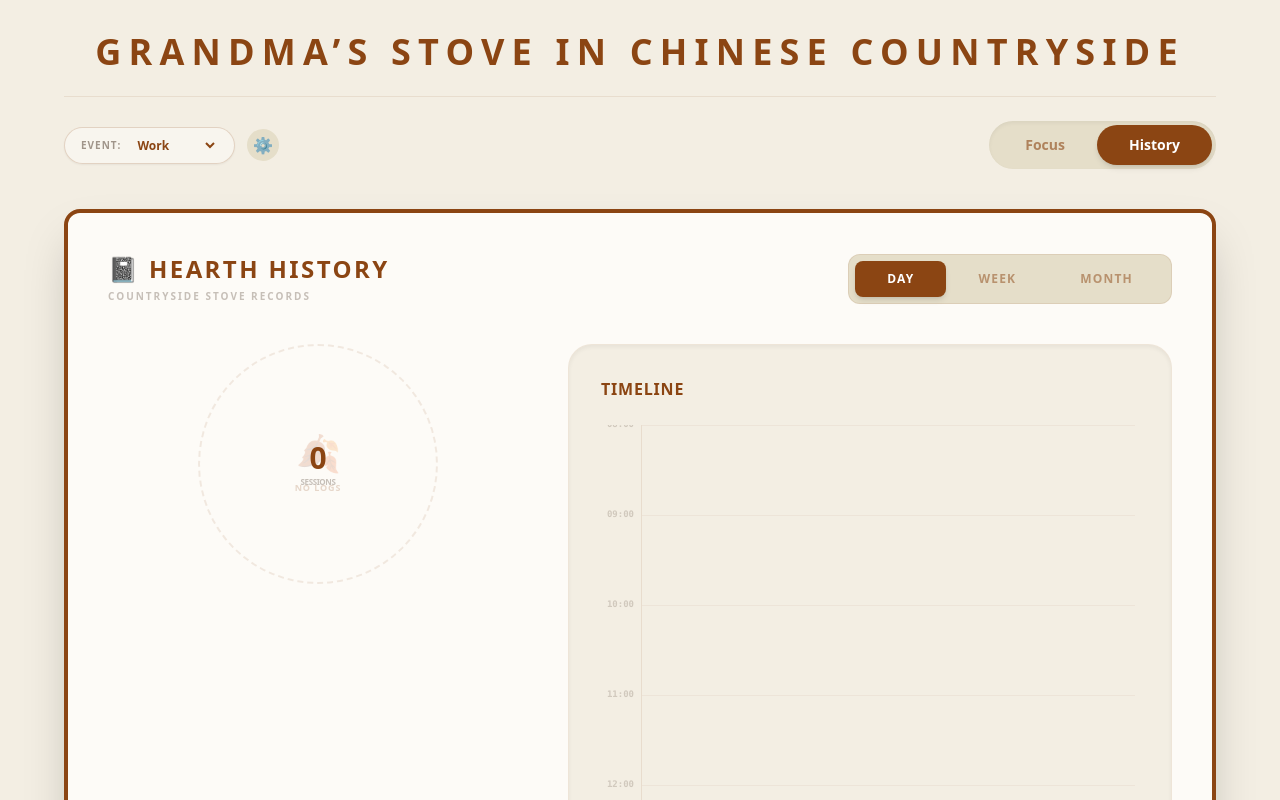
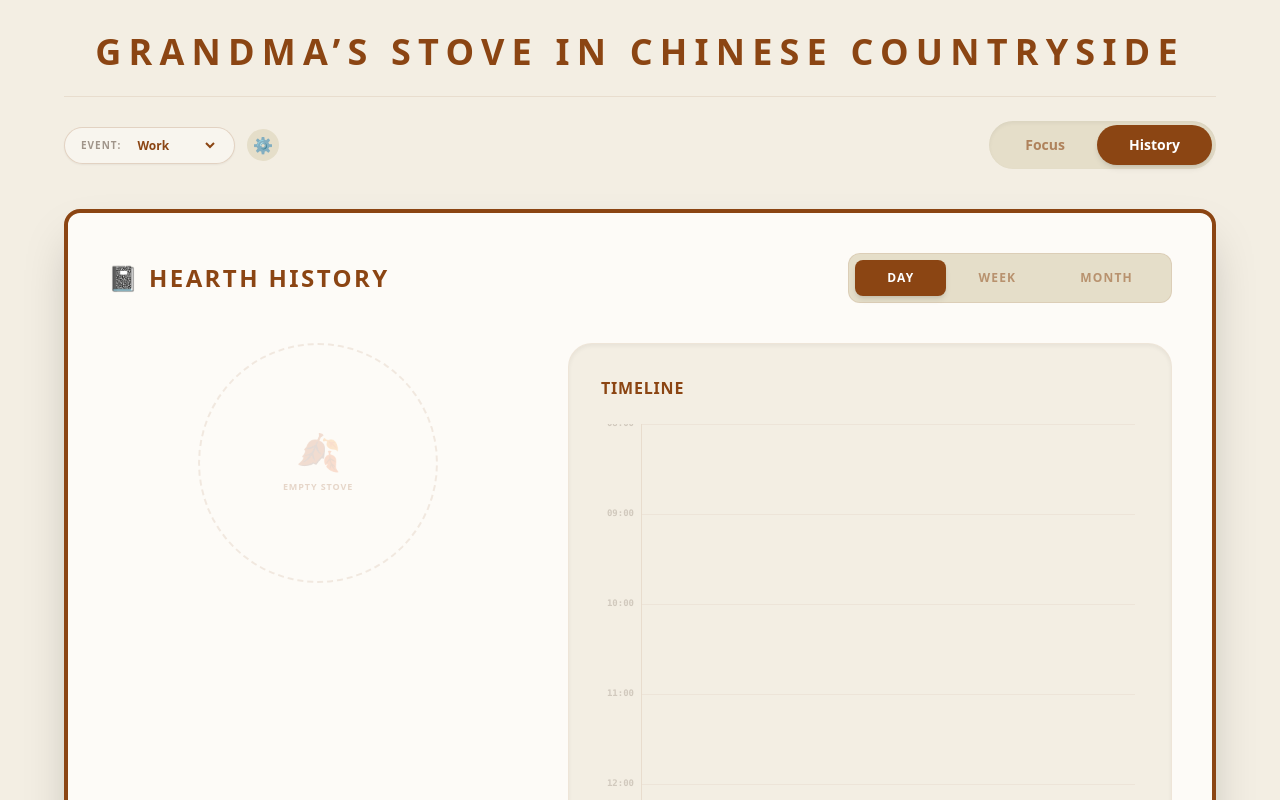
Before and after one commit to hayami1-tech/focus-tool---do-you-like-Chinese-food-, a React (Vite) app: page / in a window 1280 px wide. Both pictures are taken after a click on the button "History". Shown: the top 800 px of the page. Built offline with nearby package versions, Linux system fonts and the light colour scheme.

Commit message:
Update StatsBoard.tsx

```diff
--- a/components/StatsBoard.tsx
+++ b/components/StatsBoard.tsx
@@ -14,13 +14,15 @@ type Period = 'DAY' | 'WEEK' | 'MONTH';
 const formatDuration = (mins: number) => {
   const h = Math.floor(mins / 60);
   const m = mins % 60;
-  if (h === 0) return `${m}m`;
-  if (m === 0) return `${h}h`;
-  return `${h}h ${m}m`;
+  return h === 0 ? `${m}m` : m === 0 ? `${h}h` : `${h}h ${m}m`;
 };
 
 const formatTime = (timestamp: number) => {
-  return new Date(timestamp).toLocaleTimeString([], { hour: '2-digit', minute: '2-digit', hour12: false });
+  try {
+    return new Date(timestamp).toLocaleTimeString([], { hour: '2-digit', minute: '2-digit', hour12: false });
+  } catch (e) {
+    return '--:--';
+  }
 };
 
 const getIconByName = (name: string) => {
@@ -39,28 +41,30 @@ const StatsBoard: React.FC<StatsBoardProps> = ({
   const [editingRecord, setEditingRecord] = useState<FocusRecord | null>(null);
   const scrollContainerRef = useRef<HTMLDivElement>(null);
 
-  // 🛡️ 第一重防护：确保 categories 永远是数组
+  // 🛡️ 强制检查，确保这些变量在任何时候都是数组
+  const safeHistory = useMemo(() => Array.isArray(history) ? history : [], [history]);
   const safeCategories = useMemo(() => Array.isArray(categories) ? categories : [], [categories]);
 
   const filteredHistory = useMemo(() => {
-    const safeHistory = Array.isArray(history) ? history : [];
     const now = new Date();
     if (period === 'DAY') {
       const todayStart = new Date(now.getFullYear(), now.getMonth(), now.getDate()).getTime();
-      return safeHistory.filter(r => r.timestamp >= todayStart);
+      return safeHistory.filter(r => r && r.timestamp >= todayStart);
     } else if (period === 'WEEK') {
       const weekAgo = now.getTime() - 7 * 24 * 60 * 60 * 1000;
-      return safeHistory.filter(r => r.timestamp >= weekAgo);
+      return safeHistory.filter(r => r && r.timestamp >= weekAgo);
     } else {
       const monthAgo = now.getTime() - 30 * 24 * 60 * 60 * 1000;
-      return safeHistory.filter(r => r.timestamp >= monthAgo);
+      return safeHistory.filter(r => r && r.timestamp >= monthAgo);
     }
-  }, [history, period]);
+  }, [safeHistory, period]);
 
   const stats = useMemo(() => {
     const categoryTotals: Record<string, number> = {};
     filteredHistory.forEach(r => {
-      categoryTotals[r.category] = (categoryTotals[r.category] || 0) + r.duration;
+      if (r && r.category) {
+        categoryTotals[r.category] = (categoryTotals[r.category] || 0) + (r.duration || 0);
+      }
     });
     const grandTotal = Object.values(categoryTotals).reduce((a: number, b: number) => a + b, 0);
     return { categoryTotals, grandTotal, count: filteredHistory.length };
@@ -68,13 +72,15 @@ const StatsBoard: React.FC<StatsBoardProps> = ({
 
   const getCategoryColor = (cat: string, index: number) => {
     const baseColors = ['#8b4513', '#a67c52', '#5d4037', '#3e2723', '#166534', '#2e7d32'];
+    // 🛡️ 极其关键的修复：如果 safeCategories 为空或未定义，绝不执行 indexOf
+    if (!safeCategories || safeCategories.length === 0) return baseColors[index % baseColors.length];
     const idx = safeCategories.indexOf(cat);
     return baseColors[idx >= 0 ? idx % baseColors.length : index % baseColors.length];
   };
 
   const handleUpdate = (updated: FocusRecord) => {
-    if (onUpdateHistory) {
-      const newHistory = (Array.isArray(history) ? history : []).map(r => r.id === updated.id ? updated : r);
+    if (onUpdateHistory && updated) {
+      const newHistory = safeHistory.map(r => r.id === updated.id ? updated : r);
       onUpdateHistory(newHistory);
       setEditingRecord(null);
     }
@@ -82,11 +88,12 @@ const StatsBoard: React.FC<StatsBoardProps> = ({
 
   const handleDelete = (id: string) => {
     if (window.confirm("Delete this cooking record?") && onUpdateHistory) {
-      onUpdateHistory((Array.isArray(history) ? history : []).filter(r => r.id !== id));
+      onUpdateHistory(safeHistory.filter(r => r.id !== id));
       setEditingRecord(null);
     }
   };
 
+  // 自动滚动到早 8 点
   useEffect(() => {
     if (period === 'DAY' && !drillDown) {
       const timer = setTimeout(() => {
@@ -110,12 +117,11 @@ const StatsBoard: React.FC<StatsBoardProps> = ({
             <span className="text-[9px] font-bold opacity-20 -ml-12 -mt-2 w-10 text-right font-mono">{hour.toString().padStart(2, '0')}:00</span>
           </div>
         ))}
-
         {records.map((record, idx) => {
+          if (!record) return null;
           const date = new Date(record.timestamp);
           const startMins = date.getHours() * 60 + date.getMinutes();
           const color = getCategoryColor(record.category, idx);
-
           return (
             <div
               key={record.id}
@@ -123,7 +129,7 @@ const StatsBoard: React.FC<StatsBoardProps> = ({
               className="absolute left-2 right-6 rounded-md px-2 border border-white/40 shadow-sm flex flex-col justify-center overflow-hidden transition-all hover:ring-2 hover:ring-[#8b4513]/30 z-20 group cursor-pointer active:scale-[0.98]"
               style={{
                 top: startMins * pixelsPerMin,
-                height: Math.max(record.duration * pixelsPerMin, 22),
+                height: Math.max((record.duration || 0) * pixelsPerMin, 22),
                 backgroundColor: `${color}18`,
                 borderLeft: `4px solid ${color}`
               }}
@@ -140,8 +146,10 @@ const StatsBoard: React.FC<StatsBoardProps> = ({
   };
 
   const renderSimpleList = (records: FocusRecord[]) => {
-    if (records.length === 0) return <div className="py-20 text-center opacity-20 italic">🍂 No history in this period</div>;
-    const grouped = records.reduce((acc, rec) => {
+    const validRecords = records.filter(r => r);
+    if (validRecords.length === 0) return <div className="py-20 text-center opacity-20 italic">🍂 No history here</div>;
+
+    const grouped = validRecords.reduce((acc, rec) => {
       const date = new Date(rec.timestamp).toLocaleDateString(undefined, { month: 'short', day: 'numeric', weekday: 'short' });
       if (!acc[date]) acc[date] = [];
       acc[date].push(rec);
@@ -177,7 +185,6 @@ const StatsBoard: React.FC<StatsBoardProps> = ({
       <div className="flex flex-col md:flex-row justify-between items-center mb-10 gap-6">
         <div>
           <h2 className="text-2xl font-bold uppercase tracking-widest text-[#8b4513] flex items-center gap-3">📓 Hearth History</h2>
-          <p className="text-[10px] uppercase tracking-[0.2em] font-bold opacity-30 mt-1">Countryside Stove Records</p>
         </div>
         <div className="flex bg-[#e5dec9] p-1.5 rounded-xl border border-[#8b4513]/10">
           {(['DAY', 'WEEK', 'MONTH'] as Period[]).map((p) => (
@@ -207,13 +214,9 @@ const StatsBoard: React.FC<StatsBoardProps> = ({
              ) : (
                 <div className="w-full h-full flex flex-col items-center justify-center text-[#8b4513]/20 border-2 border-dashed border-[#8b4513]/10 rounded-full">
                   <span className="text-4xl">🍂</span>
-                  <p className="text-[9px] mt-2 font-bold uppercase tracking-widest">No Logs</p>
+                  <p className="text-[9px] mt-2 font-bold uppercase tracking-widest">Empty Stove</p>
                 </div>
              )}
-             <div className="absolute inset-0 flex flex-col items-center justify-center pointer-events-none">
-               <span className="text-3xl font-bold text-[#8b4513]">{stats.count}</span>
-               <span className="text-[8px] font-bold opacity-30 uppercase tracking-tighter">Sessions</span>
-             </div>
            </div>
 
            <div className="w-full space-y-2 max-h-80 overflow-y-auto pr-2 custom-scrollbar">
@@ -235,7 +238,7 @@ const StatsBoard: React.FC<StatsBoardProps> = ({
              {drillDown && <button onClick={() => setDrillDown(null)} className="text-[8px] font-bold text-[#8b4513]/40 hover:text-[#8b4513] uppercase">Show All</button>}
            </div>
            <div ref={scrollContainerRef} className="flex-1 overflow-y-auto pr-1 custom-scrollbar">
-              {period === 'DAY' && !drillDown ? renderTimeline(filteredHistory) : renderSimpleList(drillDown ? filteredHistory.filter(r => r.category === drillDown) : filteredHistory)}
+              {period === 'DAY' && !drillDown ? renderTimeline(filteredHistory) : renderSimpleList(drillDown ? filteredHistory.filter(r => r && r.category === drillDown) : filteredHistory)}
            </div>
         </div>
       </div>
@@ -269,7 +272,7 @@ const StatsBoard: React.FC<StatsBoardProps> = ({
                 </div>
               </div>
               <div className="flex flex-col gap-3 pt-4">
-                <button onClick={() => handleUpdate(editingRecord)} className="w-full bg-[#8b4513] text-white py-4 rounded-2xl font-bold text-sm shadow-lg active:scale-95 transition-all">Update Journal</button>
+                <button onClick={() => handleUpdate(editingRecord)} className="w-full bg-[#8b4513] text-white py-4 rounded-2xl font-bold text-sm shadow-lg">Update Journal</button>
                 <div className="flex gap-3">
                   <button onClick={() => setEditingRecord(null)} className="flex-1 bg-gray-100 text-gray-500 py-3 rounded-xl font-bold text-xs">Back</button>
                   <button onClick={() => handleDelete(editingRecord.id)} className="flex-1 bg-red-50 text-red-500 py-3 rounded-xl font-bold text-xs border border-red-100">Delete</button>
```
